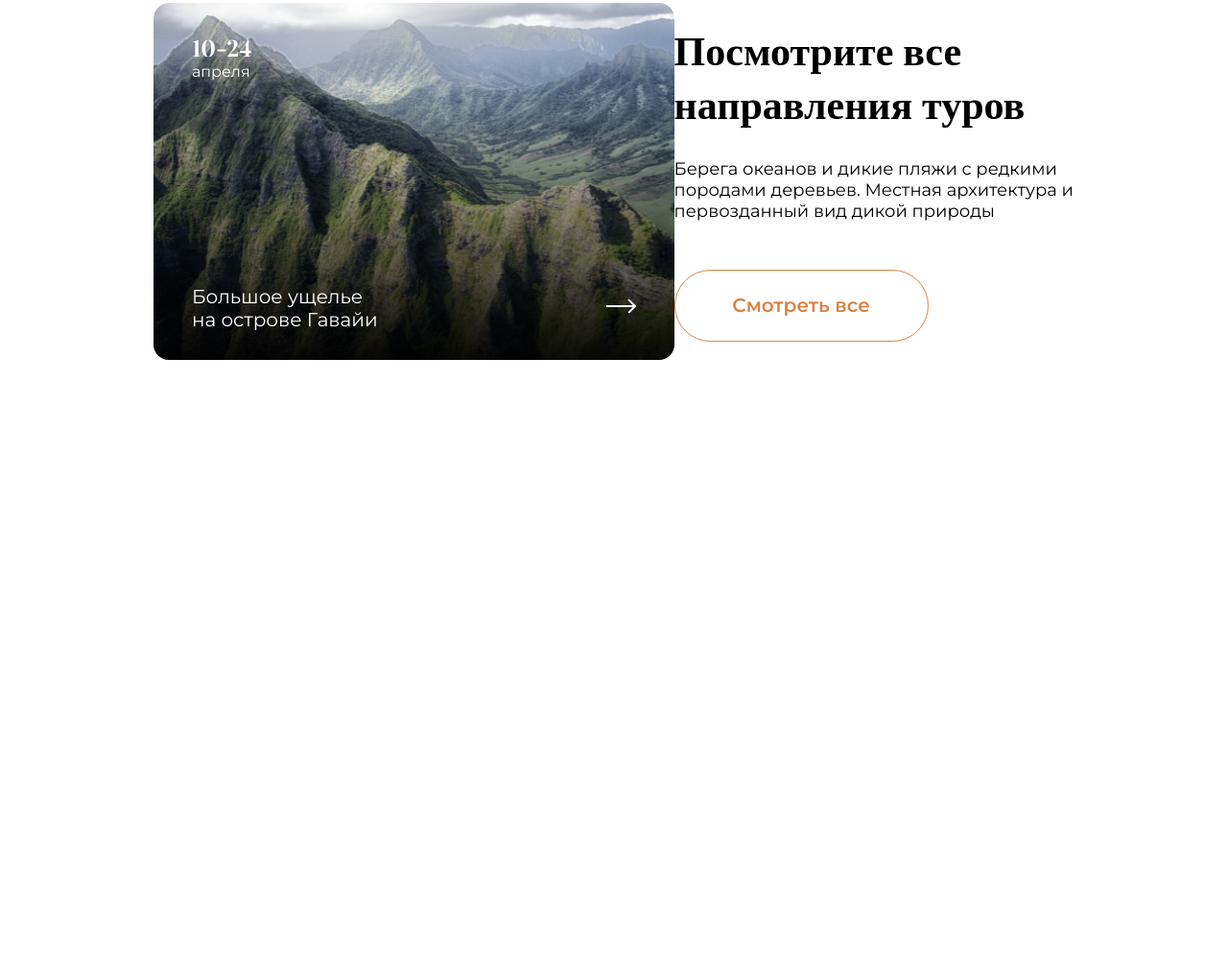
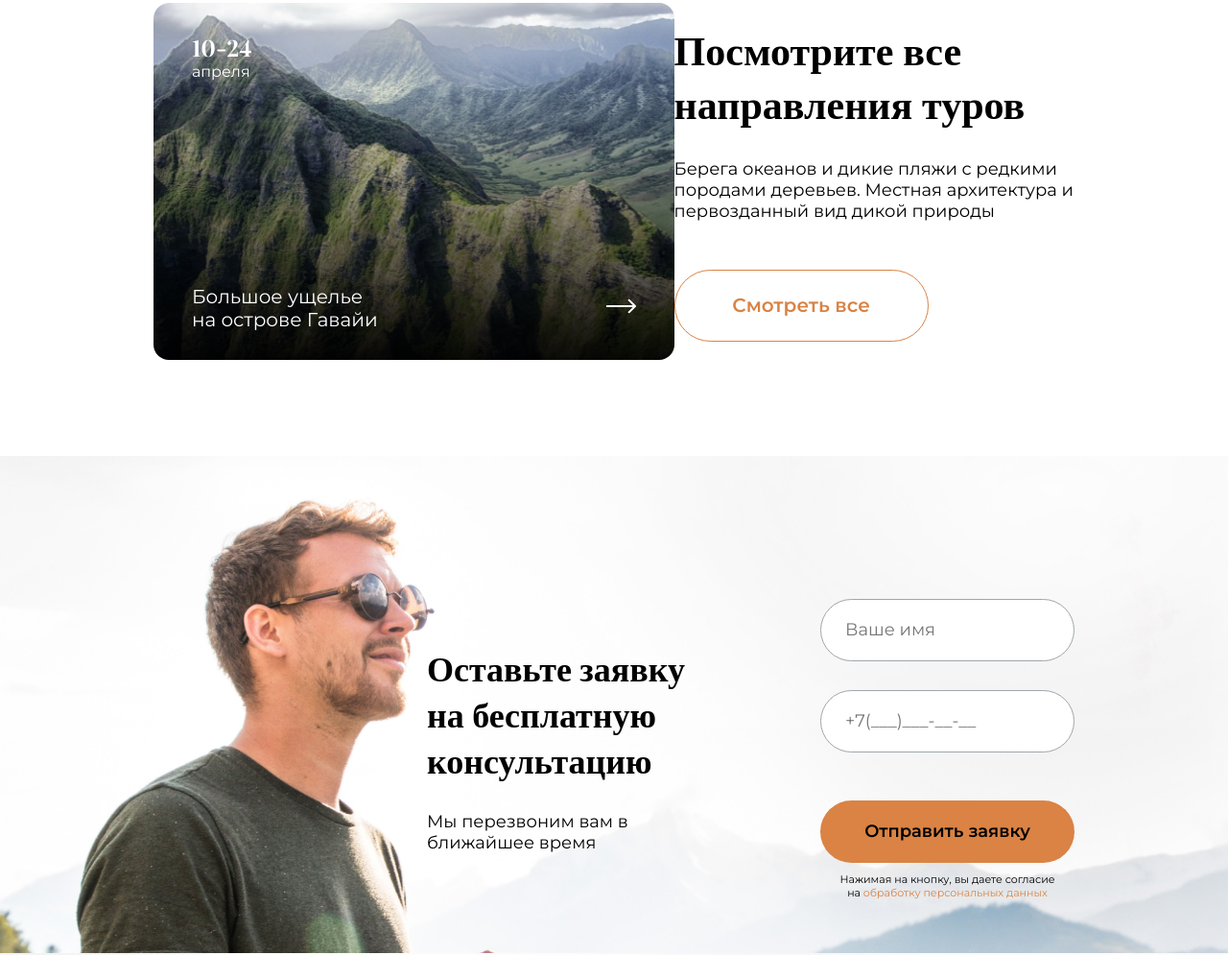
Before and after one commit to neervel/tripMind, a plain HTML site: page index.html in a window 1280 px wide. Shown: the part 990-1985 px from the top of the page at 96% size. Before the commit the page ends 1465 px from the top, so only its background shows below. Drawn offline with nearby package versions, Linux system fonts and the light colour scheme.

Commit message:
form layout

```diff
--- a/index.html
+++ b/index.html
@@ -97,6 +97,18 @@
         <button class="ways-block__btn wow slideInRight">Смотреть все</button>
       </div>
     </div>
+    <div class="form wow slideInLeft">
+      <div class="form-text">
+        <h2 class="form-text__title">Оставьте заявку на бесплатную консультацию</h2>
+        <p class="form-text__subtitle">Мы перезвоним вам в ближайшее время</p>
+      </div>
+      <form action="#" class="form-form">
+        <input class="form-form__name" type="text" placeholder="Ваше имя">
+        <input class="form-form__phone" type="tel" placeholder="+7(___)___-__-__">
+        <button class="form-form__submit" type="submit">Отправить заявку </button>
+        <span class="form-form__text">Нажимая на кнопку, вы даете согласие на <a class="form-form__text-link" href="#">обработку персональных данных</a></span>
+      </form>
+    </div>
     <script src="https://kit.fontawesome.com/59768ca919.js" crossorigin="anonymous"></script>
     <script src="js/jquery.js"></script>
     <script src="js/wow.js"></script>
--- a/sass/style.sass
+++ b/sass/style.sass
@@ -9,7 +9,7 @@ $footer-bg: #DADFE3
 *
   box-sizing: border-box
 
-body
+body, input
   margin: 0
   font-family: "Montserrat", sans-serif
 
@@ -234,3 +234,57 @@ button
       height: 372px
       &-block
         padding: 30px 40px
+
+.form
+  display: flex
+  align-items: center
+  justify-content: flex-end
+  height: 520px
+  padding-top: 90px
+  padding-right: 160px
+  background: url(../img/form-background.png)
+  background-position-x: -150px
+  &-text
+    width: 310px
+    margin-right: 100px
+    &__title
+      margin-top: 0
+      margin-bottom: 30px
+      font-size: 36px
+    &__subtitle
+      font-size: 18px
+      margin: 0
+  &-form
+    display: flex
+    align-items: center
+    flex-flow: column
+    &__name, &__phone
+      padding-left: 25px
+      width: 265px
+      height: 65px
+      font-size: 18px
+      border-radius: 38px
+      border: 1px solid #9FA6AB
+      margin-bottom: 30px
+      &:focus, &:active
+        outline: none
+    &__phone
+      margin-bottom: 50px
+    &__submit
+      width: 265px
+      height: 65px
+      border-radius: 38px
+      background-color: $main-color
+      font-weight: 600
+      font-size: 18px
+      transition: .2s
+      margin-bottom: 10px
+      &:hover
+        background-color: darken($main-color, 10%)
+    &__text
+      display: block
+      font-size: 11px
+      text-align: center
+      max-width: 240px
+      &-link
+        color: $main-color
```
Also changed, not shown: css/style.css.
